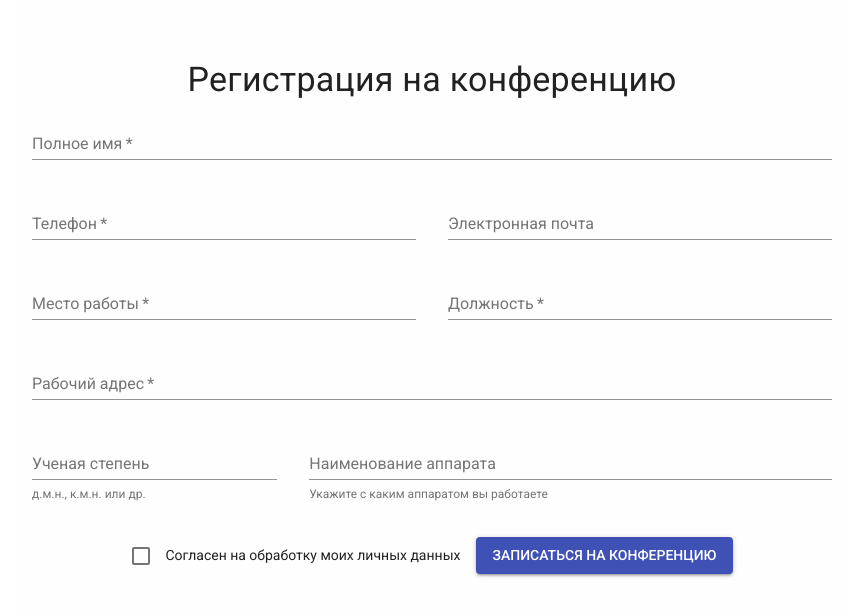
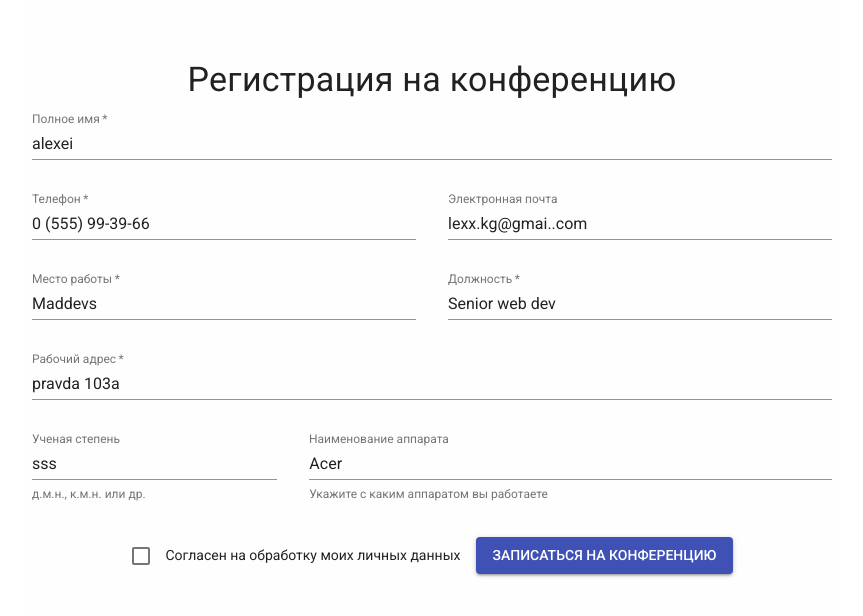
Before and after one commit to deceptikon/conf-booker, a React (Create React App) app in the folder front/: page / in a window 1280 px wide. Both pictures are taken after a click on the button "ПЕРВИЧНАЯ РЕГИСТРАЦИЯ". Shown: the top 616 px of the page, without its empty margins (208-1071 px from the left). Built offline with nearby package versions, Linux system fonts and the light colour scheme.

Commit message:
successfull api call

```diff
--- a/front/src/App.js
+++ b/front/src/App.js
@@ -1,4 +1,7 @@
 import React, { Component } from 'react';
+import ApolloClient from 'apollo-boost';
+import { ApolloProvider } from 'react-apollo';
+
 import Registration from './components/Registration';
 import './App.css';
 
@@ -10,12 +13,36 @@ const style = {
   padding: '60px 10px',
 };
 
+const defaultOptions = {
+  fetchOptions: {
+    mode: 'no-cors',
+  },
+  watchQuery: {
+    fetchPolicy: 'cache-and-network',
+    errorPolicy: 'ignore',
+  },
+  query: {
+    fetchPolicy: 'network-only',
+    errorPolicy: 'all',
+  },
+  mutate: {
+    errorPolicy: 'all'
+  }
+};
+
+const client = new ApolloClient({
+  uri: "http://localhost:8000/graphql",
+  defaultOptions,
+});
+
 class App extends Component {
   render() {
     return (
-      <div className="App" style={style}>
-        <Registration />
-      </div>
+      <ApolloProvider client={client}>
+        <div className="App" style={style}>
+          <Registration />
+        </div>
+      </ApolloProvider>
     );
   }
 }
--- a/front/src/components/BookingForm.js
+++ b/front/src/components/BookingForm.js
@@ -1,4 +1,7 @@
 import React from 'react';
+import { ApolloConsumer } from "react-apollo";
+import gql from 'graphql-tag';
+
 
 import InputMask from 'react-input-mask';
 import Typography from '@material-ui/core/Typography';
@@ -10,37 +13,56 @@ import Checkbox from '@material-ui/core/Checkbox';
 
 const PhoneInput = (props) => (
   <InputMask mask="0 (999) 99-99-99" maskChar="_" value={props.value} onChange={props.onChange}>
-    {(inputProps) => <TextField {...inputProps} {...props} type="tel" disableUnderline />}
+    {(inputProps) => <TextField {...inputProps} {...props} type="tel" />}
   </InputMask>
 );
 
+const saveMember = gql`
+  query saveMember {
+    User {
+      fullname
+    }
+  }
+`
 
 
 class BookingForm extends React.Component {
   state = {
-    fullname: '',
-    phone: '',
-    email: '',
-    job_place: '',
-    position: '',
-    address: '',
-    degree: '',
-    device: '',
+    fullname: 'alexei',
+    phone: '555993966',
+    email: 'lexx.kg@gmai..com',
+    job_place: 'Maddevs',
+    position: 'Senior web dev',
+    address: 'pravda 103a',
+    degree: 'sss',
+    device: 'Acer',
   };
 
   sendForm = (e, val) => {
-    console.log(val, e);
     e.preventDefault();
+    this.props.apollo.query({
+      errorPolicy: "all",
+      query: saveMember,
+      variables: {
+        ...this.state,
+      }
+    })
+      .then(res => {
+        console.log("GOOD", res);
+      })
+      .catch(err => {
+        console.error("BAD", err);
+      });
   }
 
   onChange = (e) => {
-    console.log(e, this.state, e.target.name);
     e.persist();
     this.setState({ [e.target.name]: e.target.value });
   }
 
   render() {
     const { fullname, phone, email, job_place, position, address, degree, device } = this.state;
+    console.log(this.props);
     return (
       <React.Fragment>
         <form onSubmit={this.sendForm}>
@@ -91,4 +113,10 @@ class BookingForm extends React.Component {
   }
 }
 
-export default BookingForm;
+const ApolloBookingForm = (props) => (
+  <ApolloConsumer>
+    { client => <BookingForm apollo={client} {...props}/> }
+  </ApolloConsumer>
+);
+
+export default ApolloBookingForm;
```
Also changed, not shown: 1 other file (tests, documents, lock files or other folders).
